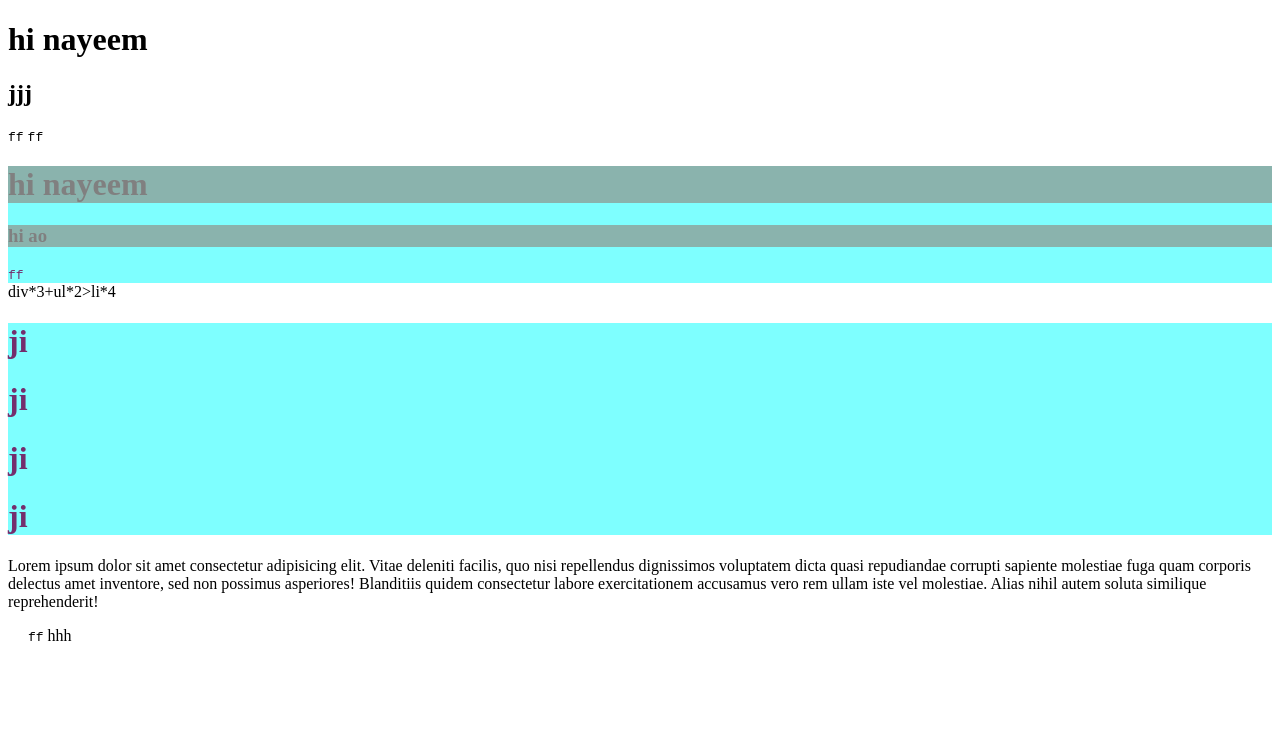
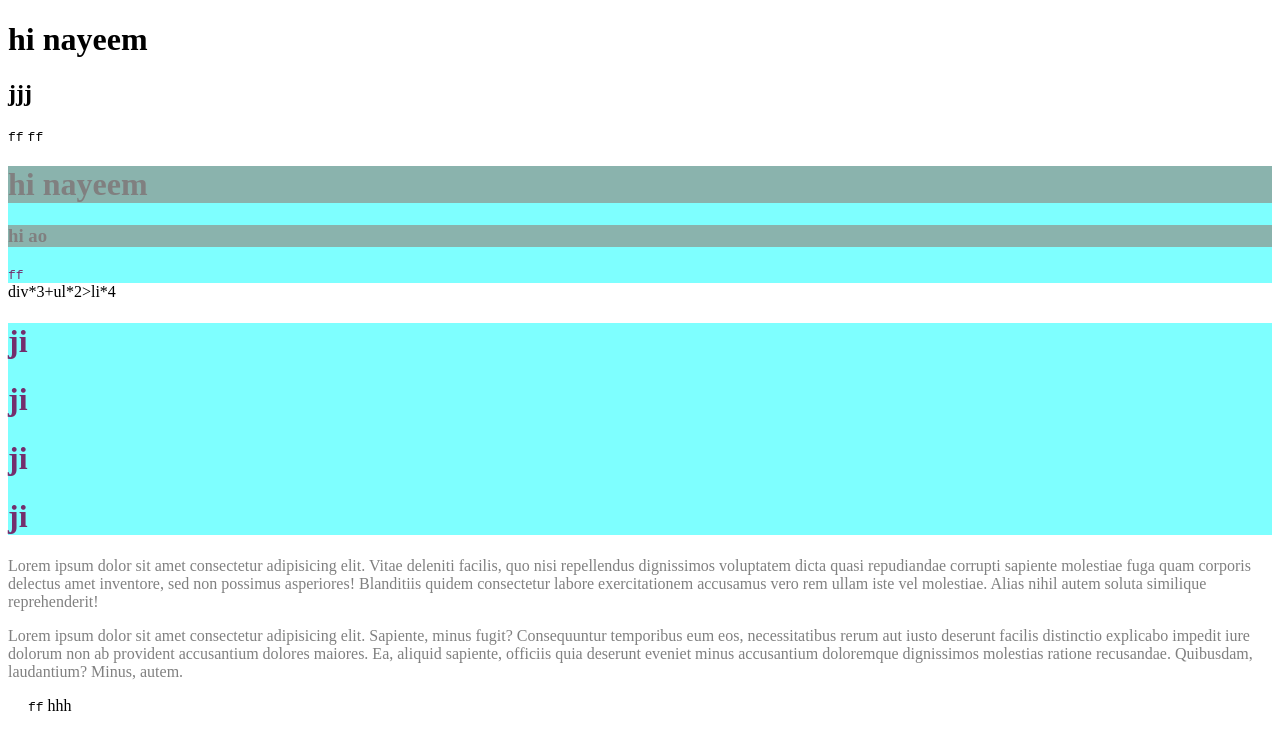
Before and after one commit to nayeemgub/my-first-repo, a plain HTML site: page index.html in a window 1280 px wide. Drawn offline with Linux system fonts and the light colour scheme.

Commit message:
paragraph and style updated

```diff
--- a/index.html
+++ b/index.html
@@ -40,6 +40,14 @@
       labore exercitationem accusamus vero rem ullam iste vel molestiae. Alias
       nihil autem soluta similique reprehenderit!
     </p>
+    <p>
+      Lorem ipsum dolor sit amet consectetur adipisicing elit. Sapiente, minus
+      fugit? Consequuntur temporibus eum eos, necessitatibus rerum aut iusto
+      deserunt facilis distinctio explicabo impedit iure dolorum non ab
+      provident accusantium dolores maiores. Ea, aliquid sapiente, officiis quia
+      deserunt eveniet minus accusantium doloremque dignissimos molestias
+      ratione recusandae. Quibusdam, laudantium? Minus, autem.
+    </p>
     <img src="" alt="" />
     <img src="" alt="" />
     <img src="" alt="" />
--- a/style.css
+++ b/style.css
@@ -4,5 +4,8 @@ div{
 }
 .class_nayeem{
     background-color: rgba(143, 152, 144, 0.738);
-    color: gray;;
+    color: gray;
 }
+p{
+    color : gray;
+}
```
